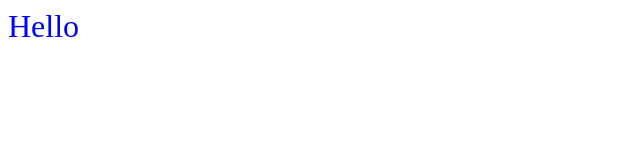
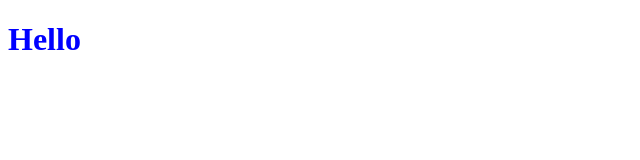
Before and after one commit to thanhngocvu/myself, a plain HTML site: page index.html in a window 1280 px wide. Shown: the whole page, without its empty margins (0-640 px from the left). Drawn offline with Linux system fonts and the light colour scheme.

Commit message:
modify index

```diff
--- a/index.html
+++ b/index.html
@@ -7,6 +7,6 @@
     <title>Myself</title>
 </head>
 <body>
-    <div style="color: blue; font-size: xx-large; margin: auto;">Hello</div>
+    <h1 style="color: blue; font-size: xx-large;">Hello</h1>
 </body>
 </html>
```
